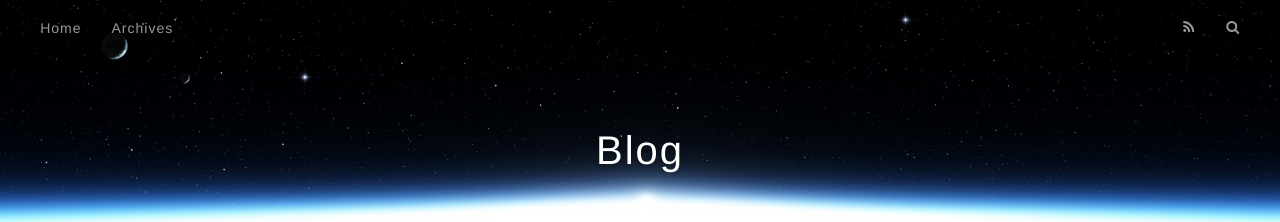
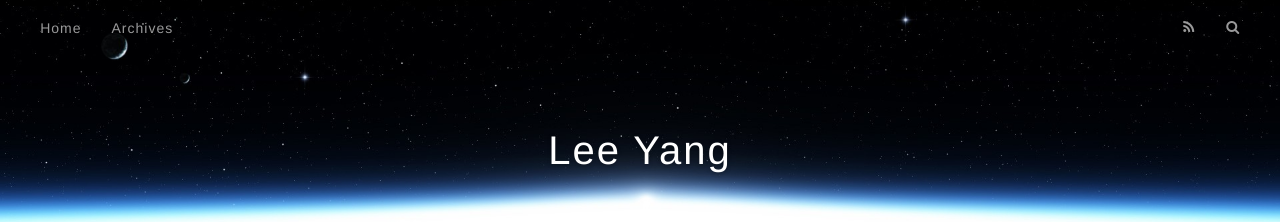
Before and after one commit to leeyang1990/leeyang1990.github.io, a plain HTML site: page index.html in a window 1280 px wide. Shown: the top 222 px of the page. Drawn offline with nearby package versions, Linux system fonts and the light colour scheme.

Commit message:
Site updated: 2016-09-06 15:28:31

```diff
--- a/index.html
+++ b/index.html
@@ -3,16 +3,16 @@
 <head>
   <meta charset="utf-8">
 
-  <title>Blog</title>
+  <title>Lee Yang</title>
   <meta name="viewport" content="width=device-width, initial-scale=1, maximum-scale=1">
   <meta property="og:type" content="website">
-<meta property="og:title" content="Blog">
+<meta property="og:title" content="Lee Yang">
 <meta property="og:url" content="http://yoursite.com/index.html">
-<meta property="og:site_name" content="Blog">
+<meta property="og:site_name" content="Lee Yang">
 <meta name="twitter:card" content="summary">
-<meta name="twitter:title" content="Blog">
+<meta name="twitter:title" content="Lee Yang">
 
-    <link rel="alternate" href="/atom.xml" title="Blog" type="application/atom+xml">
+    <link rel="alternate" href="/atom.xml" title="Lee Yang" type="application/atom+xml">
 
 
     <link rel="icon" href="/favicon.png">
@@ -33,7 +33,7 @@
   <div id="header-outer" class="outer">
     <div id="header-title" class="inner">
       <h1 id="logo-wrap">
-        <a href="/" id="logo">Blog</a>
+        <a href="/" id="logo">Lee Yang</a>
       </h1>
 
     </div>
@@ -96,7 +96,7 @@
 
     </div>
     <footer class="article-footer">
-      <a data-url="http://yoursite.com/2016/09/06/hello-world/" data-id="cisr5jwn30000w5z497nq0cht" class="article-share-link">Share</a>
+      <a data-url="http://yoursite.com/2016/09/06/hello-world/" data-id="cisr5mrw00000xpz48ji3xeai" class="article-share-link">Share</a>
 
 
     </footer>
```
Also changed, not shown: 2016/09/06/hello-world/index.html (+5 -5 lines), archives/2016/09/index.html (+6 -6 lines), archives/2016/index.html (+6 -6 lines), archives/index.html (+6 -6 lines).
